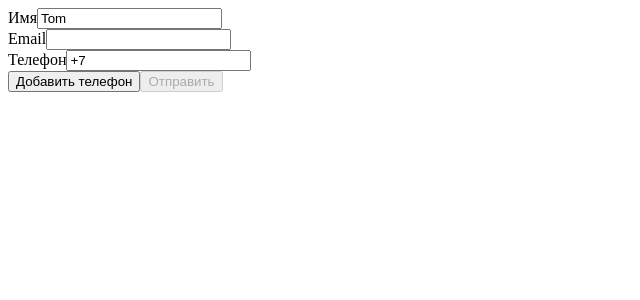
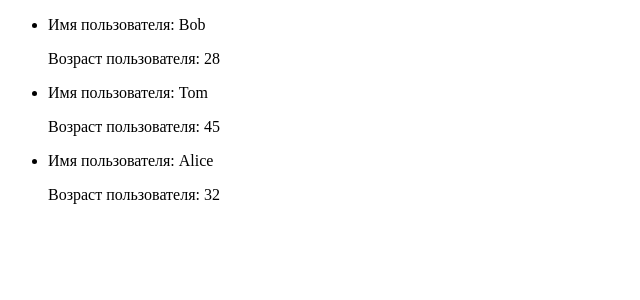
Before and after one commit to EkaterinaBukatnikova/Birthday, an Angular app: page / in a window 1280 px wide. Shown: the top 300 px of the page, without its empty margins (0-640 px from the left). Built offline with nearby package versions, Linux system fonts and the light colour scheme.

Commit message:
Глава 6 HttpClient и отправка запросов.

```diff
--- a/angular.json
+++ b/angular.json
@@ -14,6 +14,9 @@
             "main": "src/main.ts",
             "polyfills": "src/polyfills.ts",
             "tsConfig": "tsconfig.json",
+
+            "assets": ["src/assets"],
+
             "aot": true
           }
         },
--- a/src/app/app.component.ts
+++ b/src/app/app.component.ts
@@ -1,70 +1,29 @@
-import { Component} from '@angular/core';
-import { FormGroup, FormControl, Validators, FormArray} from '@angular/forms';
+import { Component, OnInit} from '@angular/core';
+import { HttpService} from './http.service';
+import {User} from './user';
 
 @Component({
     selector: 'my-app',
-    styles: [`
-        input.ng-touched.ng-invalid {border:solid red 2px;}
-        input.ng-touched.ng-valid {border:solid green 2px;}
-    `],
-    template: `<form [formGroup]="myForm" novalidate (ngSubmit)="submit()">
-                    <div class="form-group">
-                        <label>Имя</label>
-                        <input class="form-control" name="name" formControlName="userName" />
+    template: `<ul>
+                <li *ngFor="let user of users">
+                <p>Имя пользователя: {{user?.name}}</p>
+                <p>Возраст пользователя: {{user?.age}}</p>
+                </li>
+            </ul>`,
+    providers: [HttpService]
+})
+export class AppComponent implements OnInit {
 
-                        <div class="alert alert-danger"
-                            *ngIf="myForm.controls['userName'].invalid && myForm.controls['userName'].touched">
-                            Не указано имя
-                        </div>
-                    </div>
-                    <div class="form-group">
-                        <label>Email</label>
-                        <input class="form-control" name="email" formControlName="userEmail" />
+    users: User[]=[];
 
-                        <div class="alert alert-danger"
-                            *ngIf="myForm.controls['userEmail'].invalid && myForm.controls['userEmail'].touched">
-                            Некорректный email
-                        </div>
-                    </div>
-                    <div formArrayName="phones">
-                        <div class="form-group" *ngFor="let phone of getFormsControls()['controls']; let i = index">
-                            <label>Телефон</label>
-                            <input class="form-control" formControlName="{{i}}" />
-                        </div>
-                    </div>
-                    <div class="form-group">
-                        <button class="btn btn-default" (click)="addPhone()">
-                            Добавить телефон
-                        </button>
-                        <button class="btn btn-default" [disabled]="myForm.invalid">
-                            Отправить
-                        </button>
-                    </div>
-                </form>`
-})
-export class AppComponent {
+    constructor(private httpService: HttpService){}
 
-    myForm : FormGroup;
-    constructor(){
-        this.myForm = new FormGroup({
+    ngOnInit(){
 
-            "userName": new FormControl("Tom", [Validators.required]),
-            "userEmail": new FormControl("", [
-                                Validators.required,
-                                Validators.email
-                            ]),
-            "phones": new FormArray([
-                new FormControl("+7", Validators.required)
-            ])
-        });
-    }
-    getFormsControls() : FormArray{
-        return this.myForm.controls['phones'] as FormArray;
-    }
-    addPhone(){
-        (<FormArray>this.myForm.controls["phones"]).push(new FormControl("+7", Validators.required));
-    }
-    submit(){
-        console.log(this.myForm);
+        this.httpService.getData().subscribe((data: any) => {
+            console.log('before');
+            this.users=data["userList"];
+        console.log(this.users);
+    });
     }
 }
--- a/src/app/app.module.ts
+++ b/src/app/app.module.ts
@@ -3,9 +3,10 @@ import { BrowserModule } from '@angular/platform-browser';
 import { FormsModule }   from '@angular/forms';
 import { AppComponent }   from './app.component';
 
-import { ReactiveFormsModule }   from '@angular/forms';
+import { HttpClientModule }   from '@angular/common/http';
+
 @NgModule({
-    imports:      [ BrowserModule, FormsModule, ReactiveFormsModule],
+    imports:      [ BrowserModule, FormsModule, HttpClientModule],
     declarations: [ AppComponent],
     bootstrap:    [ AppComponent ]
 })
--- /dev/null
+++ b/src/app/http.service.ts
@@ -0,0 +1,12 @@
+import {Injectable} from '@angular/core';
+import {HttpClient} from '@angular/common/http';
+
+@Injectable()
+export class HttpService{
+
+    constructor(private http: HttpClient){ }
+
+    getData(){
+        return this.http.get('../assets/users.json')
+    }
+}
--- /dev/null
+++ b/src/app/user.ts
@@ -0,0 +1,3 @@
+export class User{
+    constructor(public name:string, public age:number){}
+}
--- /dev/null
+++ b/src/assets/user.json
@@ -0,0 +1,4 @@
+{
+    "name": "Bob",
+    "age": 28
+}
--- /dev/null
+++ b/src/assets/users.json
@@ -0,0 +1,13 @@
+{
+    "userList":
+    [{
+        "name": "Bob",
+        "age": 28
+    },{
+        "name": "Tom",
+        "age": 45
+    },{
+        "name": "Alice",
+        "age": 32
+    }]
+}
```
